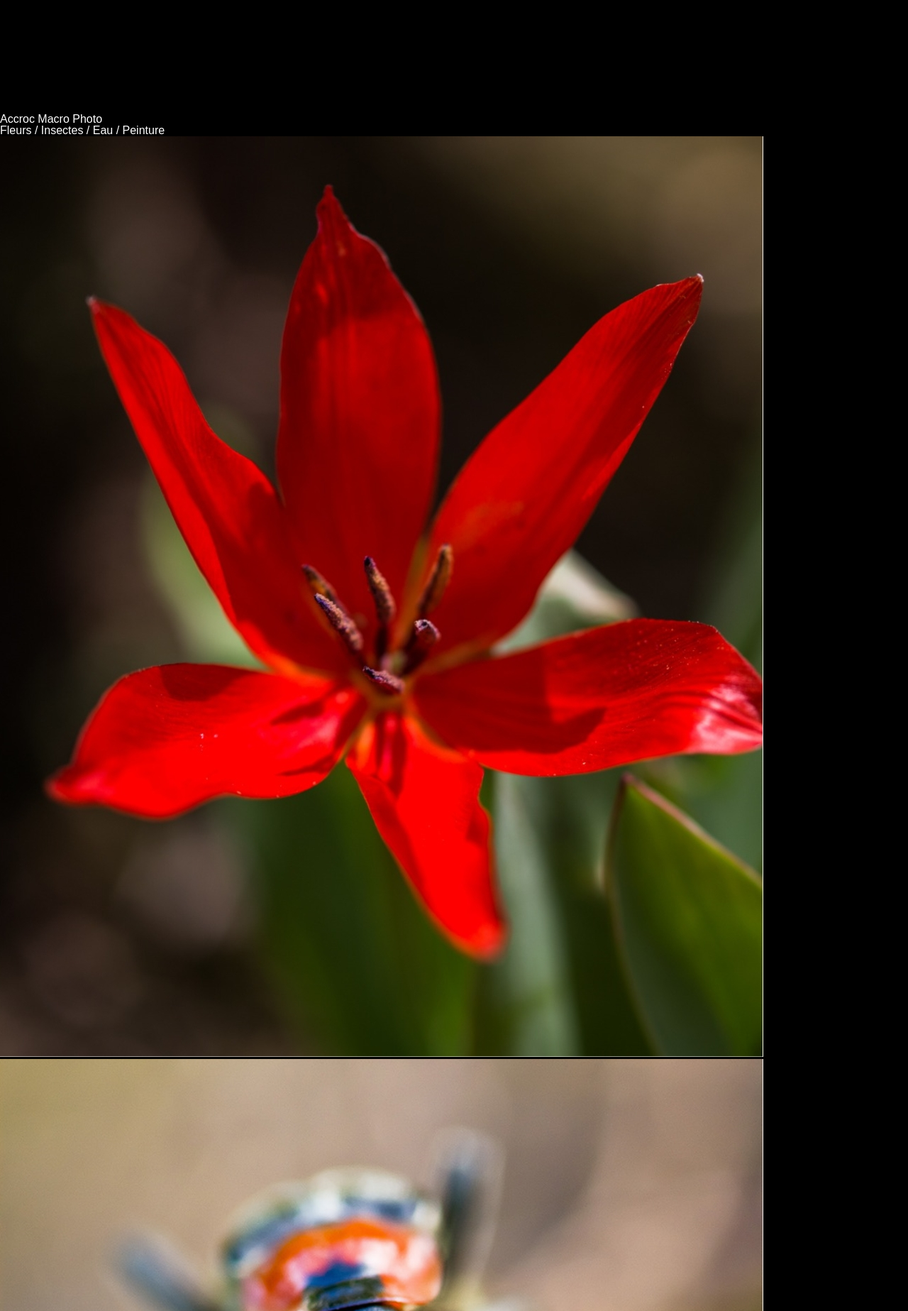
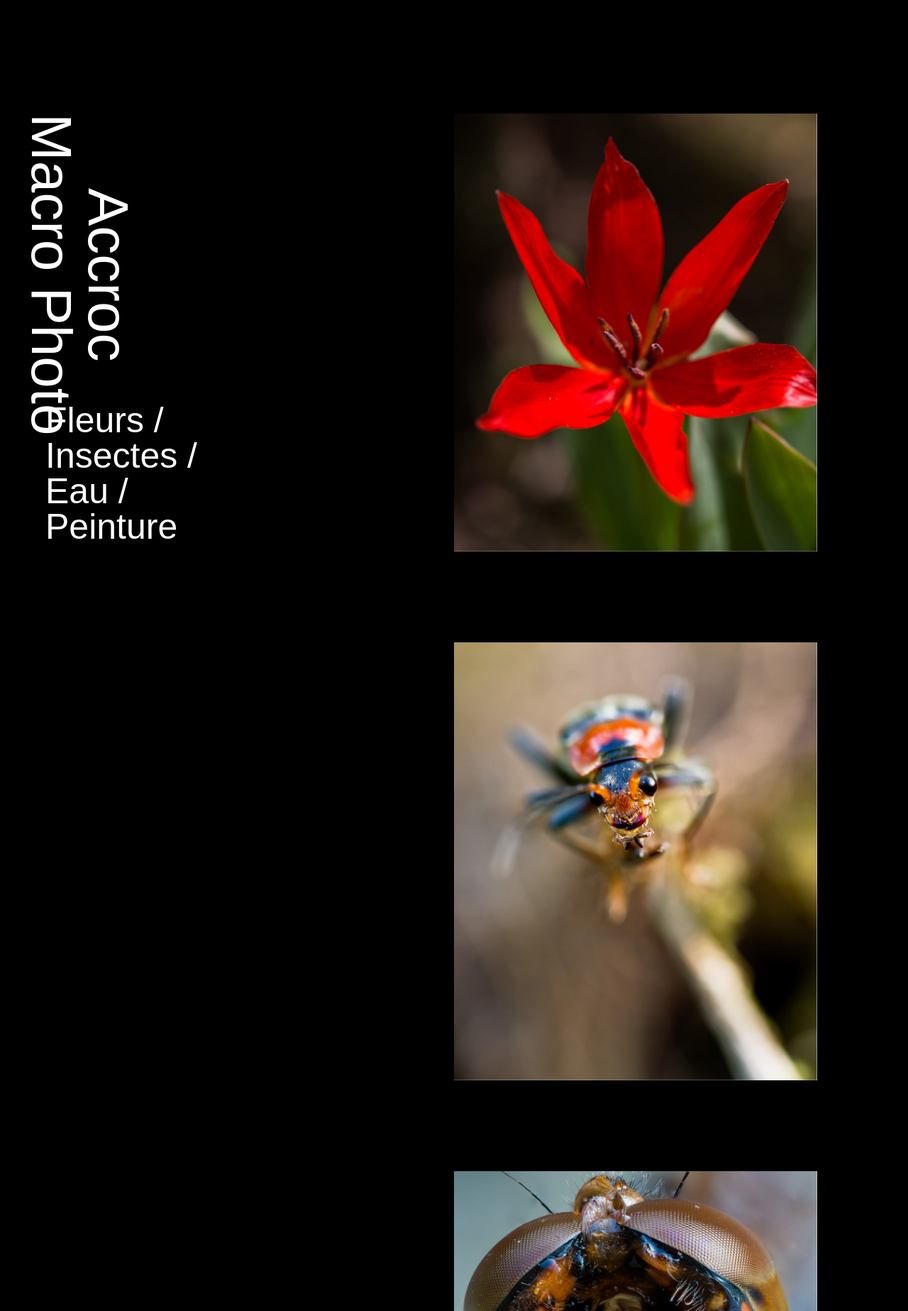
Before and after one commit to Neudo/Blog_photo, a PHP site: page /index.php?page=gallery in a window 1280 px wide. Shown: the part 73-1920 px from the top of the page at 71% size. Run offline with PHP 8.4, Linux system fonts and the light colour scheme; some web fonts are replaced.

Commit message:
gallery position texte + images

```diff
--- a/assets/sass/style.css
+++ b/assets/sass/style.css
@@ -201,3 +201,29 @@ textarea {
 .container-latest-posts {
   display: flex;
 }
+
+.category-title {
+  font-size: 80px;
+  width: 15%;
+  text-align: center;
+  position: fixed;
+}
+
+.category-name {
+  position: fixed;
+  top: 80%;
+  left: 5%;
+  font-size: 50px;
+  width: 24%;
+}
+
+.container-gallery {
+  display: flex;
+  flex-direction: column;
+  align-items: flex-end;
+}
+
+.container-gallery img {
+  width: 40%;
+  margin: 0 10% 10% 0;
+}
--- a/views/galleryView.php
+++ b/views/galleryView.php
@@ -1,4 +1,8 @@
-<h3>Accroc Macro Photo </h3>
+<div class="category-title vertical">
+  <h3>Accroc</h3>
+  <h3>Macro Photo </h3>
+</div>
+
 
   <p class="category-name">
     Fleurs / Insectes / Eau / Peinture
```
